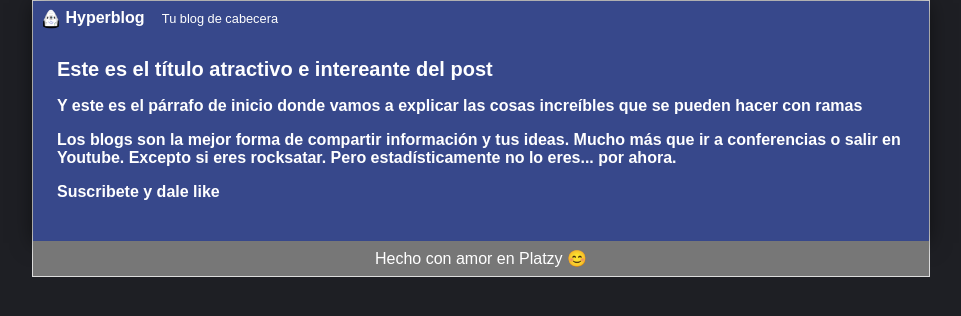
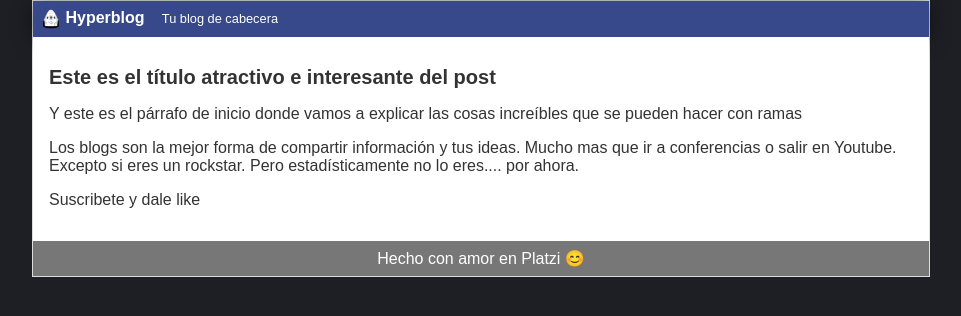
Before and after one commit to RAGSP92/hyperblog, a plain HTML site: page index.html in a window 1280 px wide. Shown: the whole page, without its empty margins (159-1120 px from the left). Drawn offline with Linux system fonts and the light colour scheme.

Commit message:
Cambio a entidades HTM en vez de tildes

```diff
--- a/css/estilos.css
+++ b/css/estilos.css
@@ -45,14 +45,16 @@ body
 {
     font-size: 20px;
 }
-
-#post{
+#post
+{
+    background: white;
     padding: 1em;
 }
 
-#footer{
+#footer
+{
     background: #777;
-    color:white;
+    color: white;
     text-align: center;
-    padding: .5em;
+    padding: 0.5em;
 }
--- a/index.html
+++ b/index.html
@@ -9,20 +9,16 @@
                 <img id="logo" src="imagenes/dragon.png" />
                 Hyperblog
                 <span id="tagline">Tu blog de cabecera</span>
+            </div>
             <div id="post">
-            <h1>Este es el título atractivo e intereante del post</h1>
-            <p>Y este es el párrafo de inicio donde vamos a explicar las cosas increíbles que se pueden hacer con ramas</p>
-            <p>
-                Los blogs son la mejor forma de compartir información y tus ideas. Mucho más que ir a conferencias o salir en Youtube. Excepto si eres rocksatar. Pero estadísticamente no lo eres... por ahora.
-            </p>
-            <p>
-                Suscribete y dale like
-            </p>
+                <h1>Este es el título atractivo e interesante del post</h1>
+                <p>Y este es el p&aacute;rrafo de inicio donde vamos a explicar las cosas incre&iacute;bles que se pueden hacer con ramas</p>
+                <p>Los blogs son la mejor forma de compartir información y tus ideas. Mucho mas que ir a conferencias o salir en Youtube. Excepto si eres un rockstar. Pero estadísticamente no lo eres.... por ahora.</p>
+                <p>Suscribete y dale like</p>
+            </div>
+            <div id="footer">
+                Hecho con amor en Platzi 😊
+            </div>
         </div>
-
-    </div>
-    <div id="footer">
-        Hecho con amor en Platzy 😊
-    </div>
-</body>
+    </body>
 </html>
```
